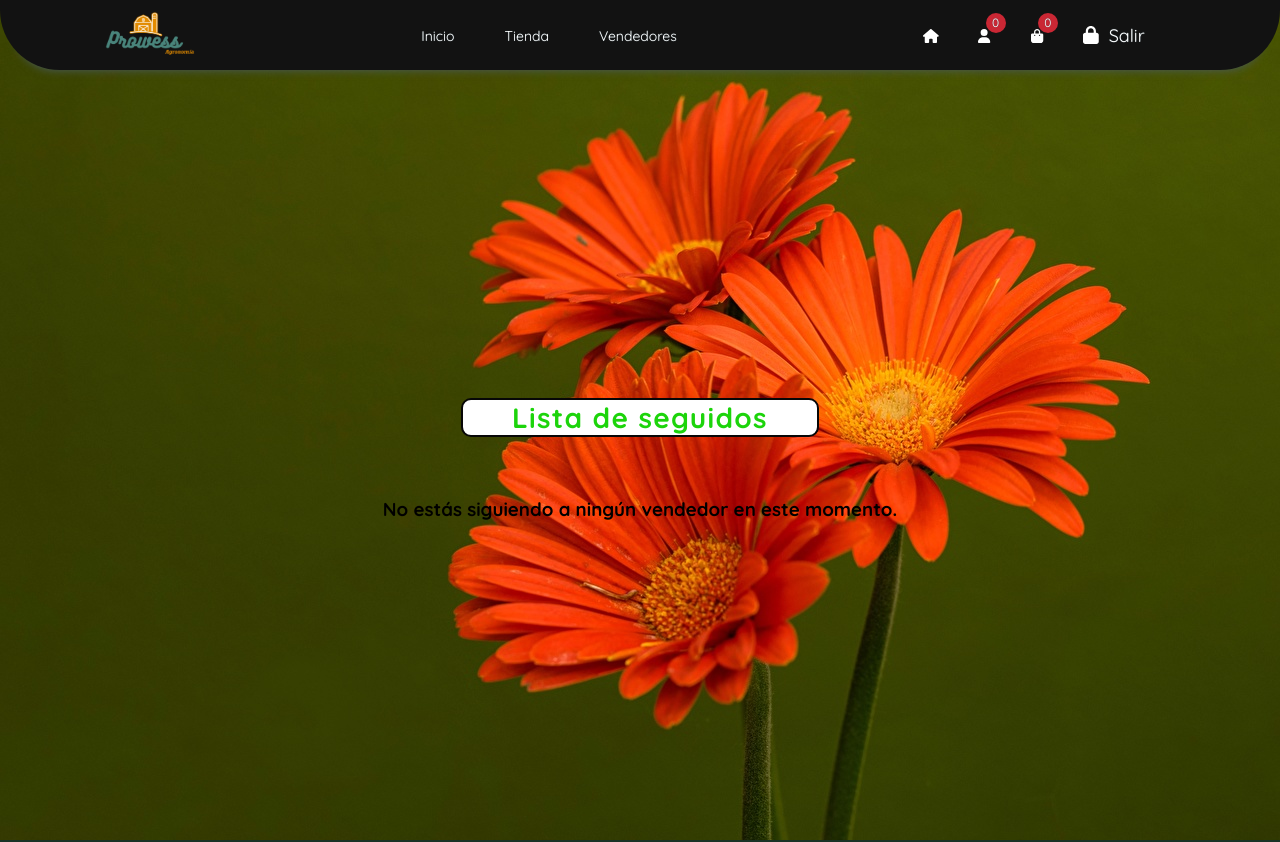
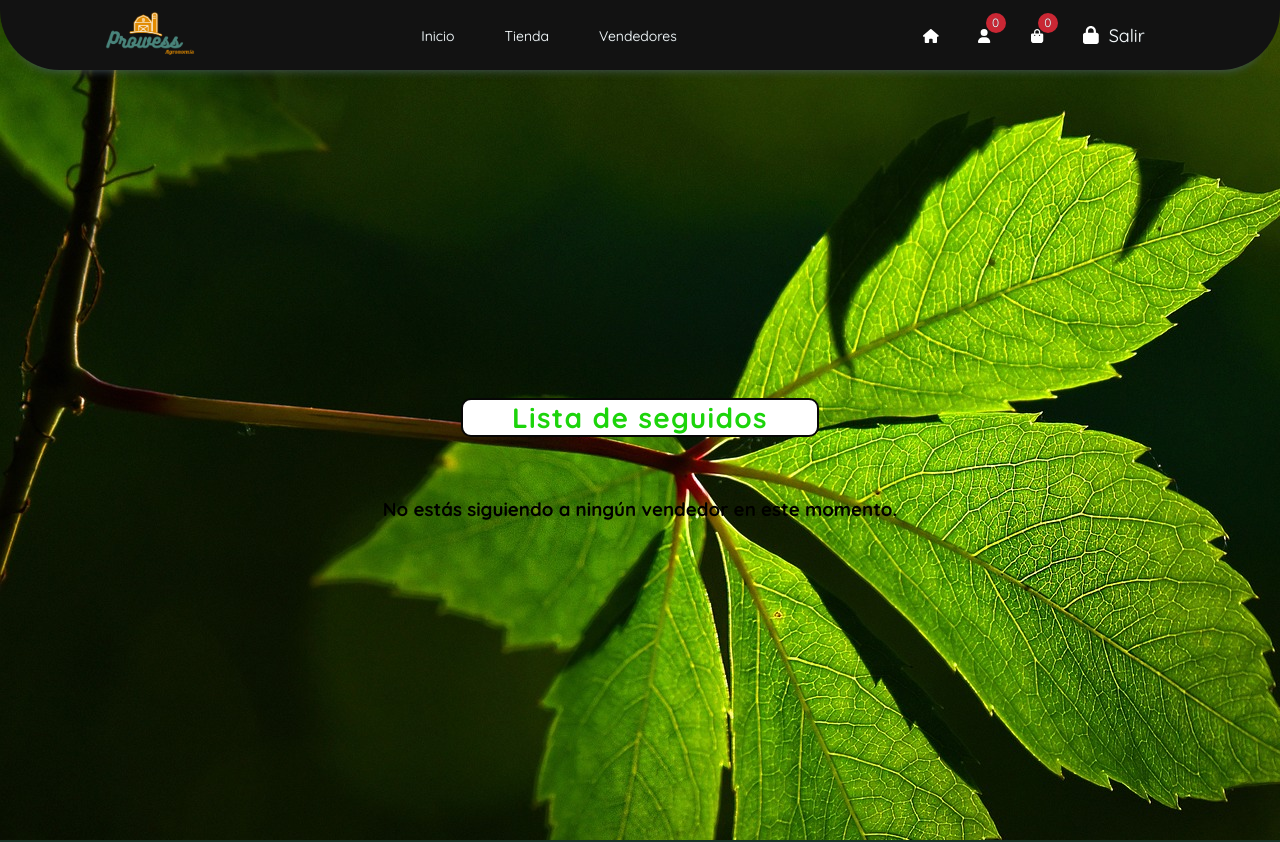
Before and after one commit to alissoncaiza/prowessAGR---Node-js, a React (Create React App) app in the folder frontend/: page /follow in a window 1280 px wide. Shown: the top 842 px of the page. Built offline with nearby package versions, Linux system fonts and the light colour scheme; sample sign-in values are in the browser's storage.

Commit message:
Chancusig_Fondo

```diff
--- a/frontend/src/pages/follow/follow.css
+++ b/frontend/src/pages/follow/follow.css
@@ -1,7 +1,7 @@
 .follow-row {
     min-height: 105vh;
     display: flex;
-    background-image: url("fond.jpg");
+    background-image: url("Fond2.jpg");
     justify-content: center;
     align-items: center;
     flex-direction: column;
```
Also changed, not shown: frontend/src/pages/follow/Fond2.jpg (added).
